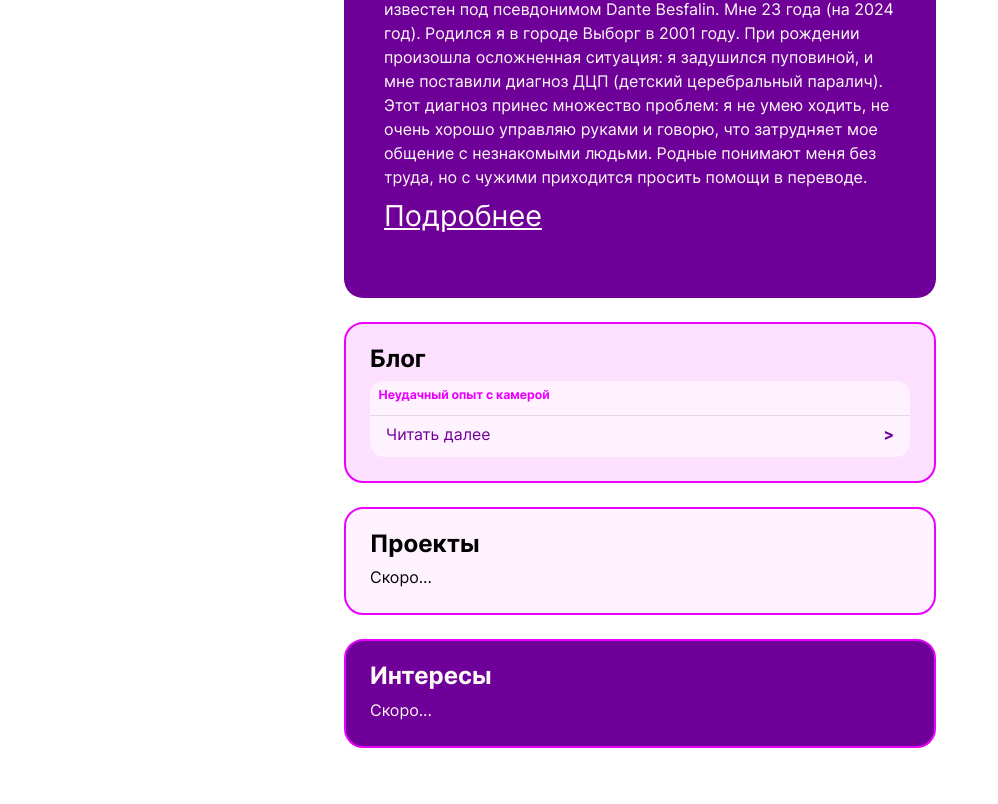
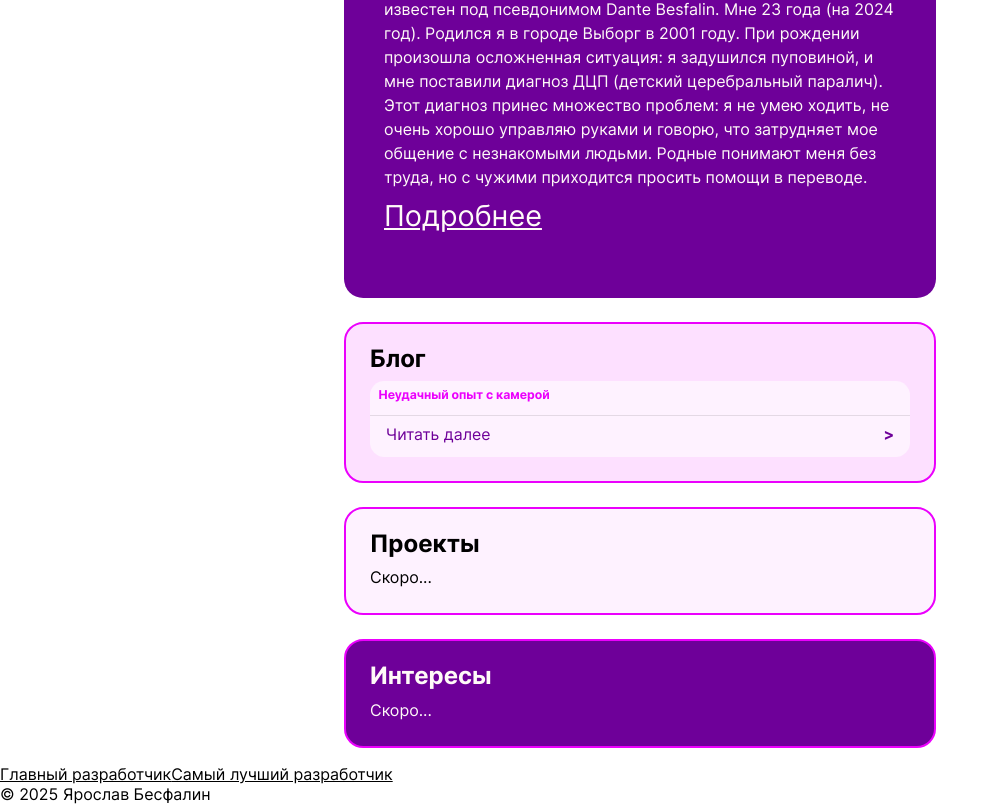
Before and after one commit to DanteBes/danteBes.github.io, a React (Vite) app: page / in a window 1280 px wide. Shown: the part 557-1361 px from the top of the page, without its empty margins (0-998 px from the left). Before the commit the page ends 1321 px from the top, so only its background shows below. Built offline with nearby package versions, Linux system fonts and the light colour scheme.

Commit message:
fix footer

```diff
--- a/src/components/app/App.jsx
+++ b/src/components/app/App.jsx
@@ -6,7 +6,7 @@ import AppHeader from "../app-header/AppHeader";
 import style from "./App.module.css";
 import { Route, Routes } from "react-router-dom";
 import { Bar } from "../bar/Bar";
-import Footer from "../footer/Footer";
+import { Footer } from "../footer/Footer";
 
 function App() {
   return (
--- a/src/components/footer/Footer.jsx
+++ b/src/components/footer/Footer.jsx
@@ -1,11 +1,11 @@
-function Footer() {
-  return
-    <footer classmame="footer">
-        <div classmame="footer_bar_link">
-          <a href="" classmame="footer_bar_link-item footer__bar_link-item--developer  footer__bar_link-item--developer_efect">
+export function Footer() {
+  return (
+    <footer className="footer">
+        <div className="footer_bar_link">
+          <a href="#" className="footer_bar_link-item footer__bar_link-item--developer  footer__bar_link-item--developer_effect">
             Главный разработчик
           </a>
-          <a href="" classmame="footer__bar_link-item  footer__bar_link-item--developer  footer__bar_link-item--developer_efevt">
+          <a href="#" className="footer__bar_link-item  footer__bar_link-item--developer  footer__bar_link-item--developer_effect">
             Самый лучший разработчик
           </a>
         </div>
@@ -15,5 +15,5 @@ function Footer() {
           </span>
         </div>
       </footer>
+  )
 }
-export default Footer;
```
